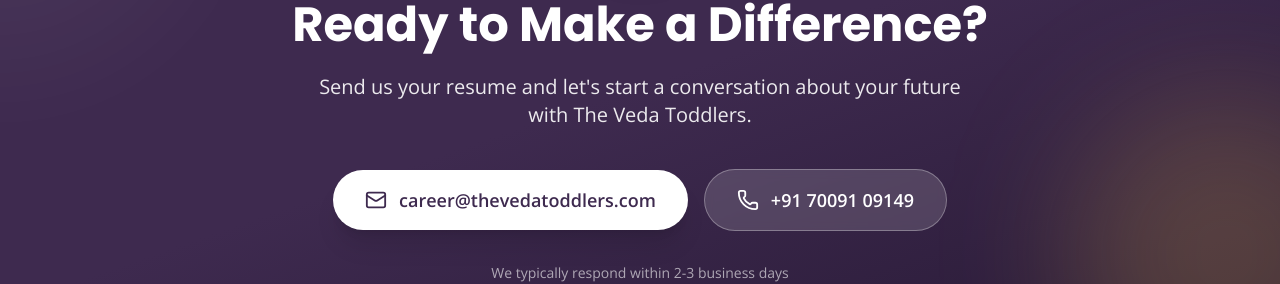
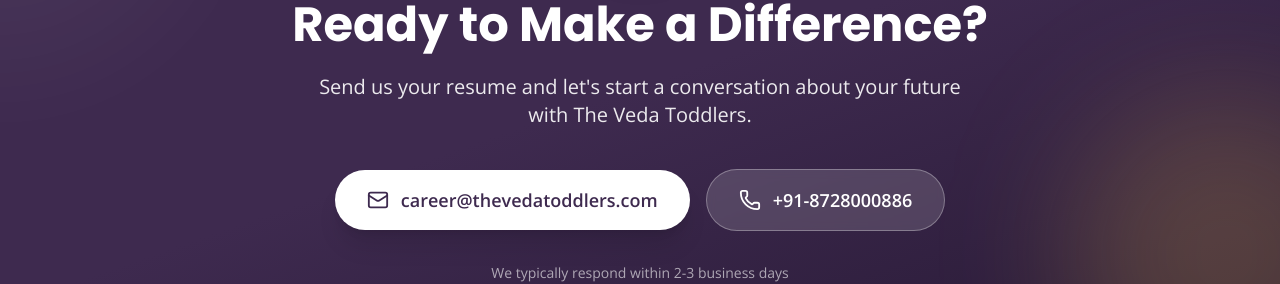
Before and after one commit to thevedatoddlers09/toddlers, a Next.js app: page /careers in a window 1280 px wide. Shown: the part 3224-3508 px from the top of the page. Built offline with nearby package versions, Linux system fonts and the light colour scheme.

Commit message:
feat: Add careers page with job listings, an application form, and scroll animations.

```diff
--- a/app/careers/page.js
+++ b/app/careers/page.js
@@ -513,7 +513,7 @@
                             className="inline-flex items-center gap-3 bg-white/15 text-white font-bold py-4 px-8 rounded-full hover:bg-white/25 transition-all duration-300 border border-white/30 backdrop-blur-sm text-lg"
                         >
                             <Phone size={22} />
-                            +91 70091 09149
+                            +91-8728000886
                         </a>
                     </div>
 
```
